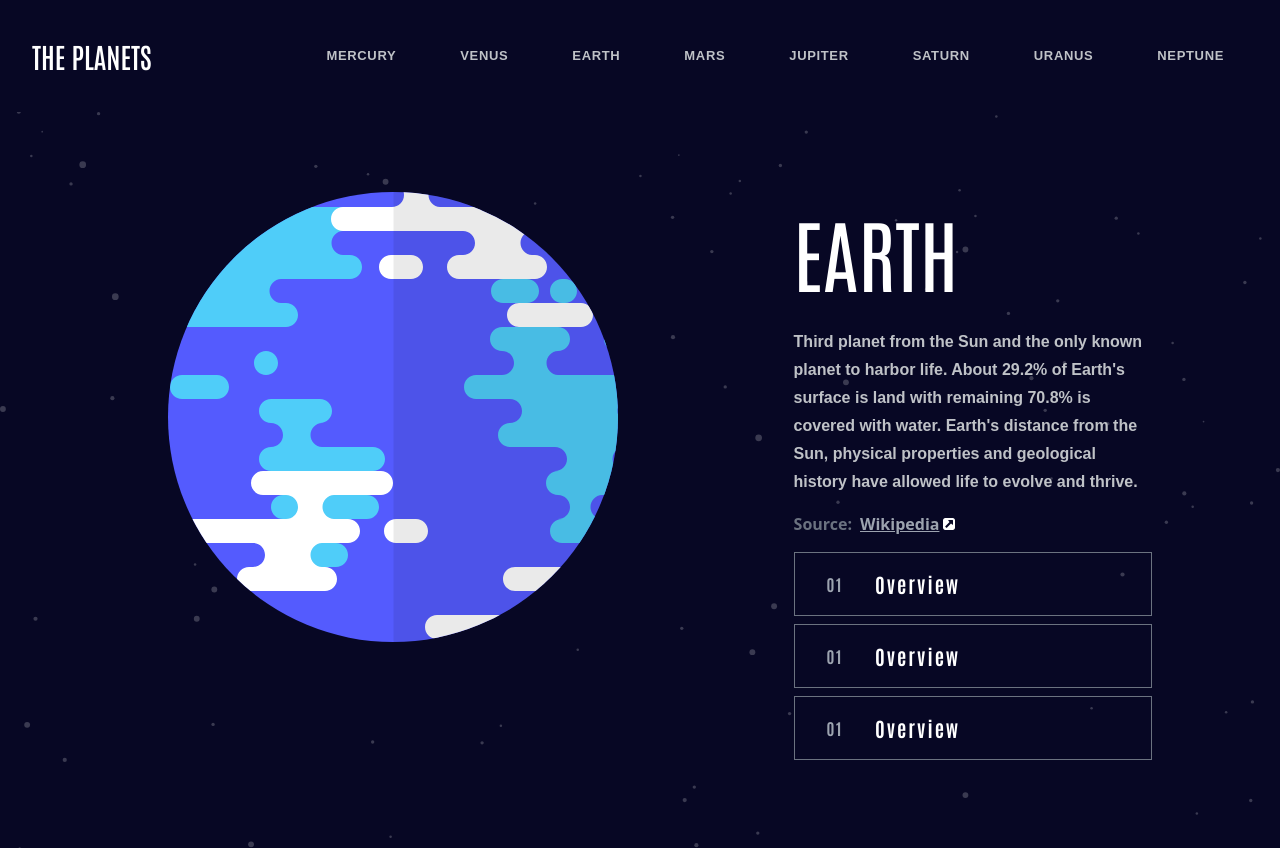
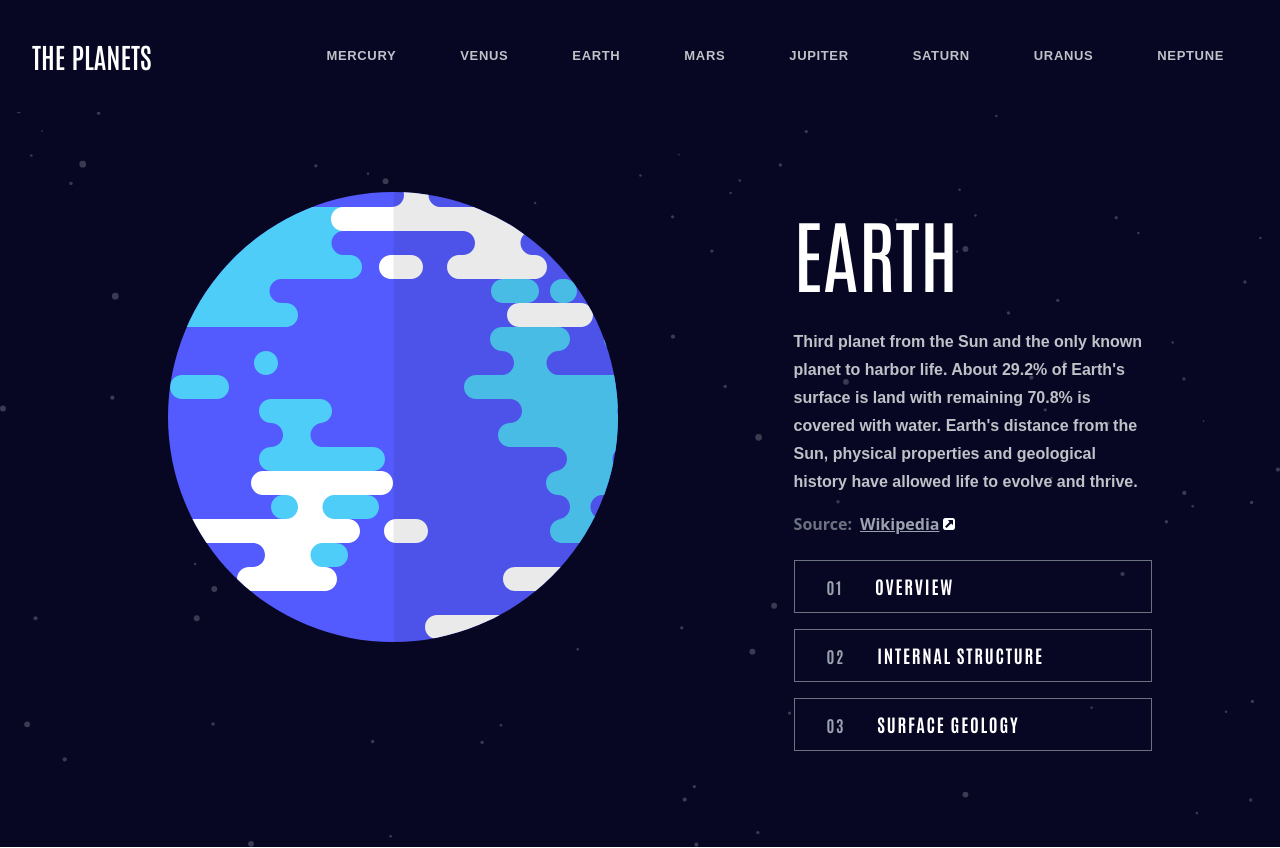
Before and after one commit to SajeedAninda/Planets-Facts, a React (Vite) app: page / in a window 1280 px wide. Built offline with nearby package versions, Linux system fonts and the light colour scheme.

Commit message:
Added buttons and button animations.

```diff
--- a/src/Components/Home/Home.jsx
+++ b/src/Components/Home/Home.jsx
@@ -40,31 +40,31 @@ const Home = () => {
                                 </a>
                             </span>
 
-                            <div className="menus font-antonio mt-4">
-                                <button className='py-4 px-8 flex gap-8 items-center bg-transparent border border-gray-500 w-full mb-2'>
+                            <div className="menus font-antonio mt-6">
+                                <button className='py-3 px-8 flex gap-8 items-center bg-transparent border border-gray-500 w-full mb-4 cursor-pointer hover:scale-105 transition duration-500 hover:bg-gray-800 '>
                                     <p className='text-gray-400 tracking-widest font-bold'>
                                         01
                                     </p>
-                                    <p className='text-white text-[20px] tracking-widest font-bold'>
+                                    <p className='text-white text-[18px] uppercase tracking-widest font-bold'>
                                         Overview
                                     </p>
                                 </button>
 
-                                <button className='py-4 px-8 flex gap-8 items-center bg-transparent border border-gray-500 w-full mb-2'>
+                                <button className='py-3 px-8 flex gap-8 items-center bg-transparent border border-gray-500 w-full mb-4 cursor-pointer hover:scale-105 transition duration-500 hover:bg-gray-800 '>
                                     <p className='text-gray-400 tracking-widest font-bold'>
-                                        01
+                                        02
                                     </p>
-                                    <p className='text-white text-[20px] tracking-widest font-bold'>
-                                        Overview
+                                    <p className='text-white text-[18px] uppercase tracking-widest font-bold'>
+                                        Internal Structure
                                     </p>
                                 </button>
 
-                                <button className='py-4 px-8 flex gap-8 items-center bg-transparent border border-gray-500 w-full mb-2'>
+                                <button className='py-3 px-8 flex gap-8 items-center bg-transparent border border-gray-500 w-full mb-4 cursor-pointer hover:scale-105 transition duration-500 hover:bg-gray-800 '>
                                     <p className='text-gray-400 tracking-widest font-bold'>
-                                        01
+                                        03
                                     </p>
-                                    <p className='text-white text-[20px] tracking-widest font-bold'>
-                                        Overview
+                                    <p className='text-white text-[18px] uppercase tracking-widest font-bold'>
+                                        Surface Geology
                                     </p>
                                 </button>
                             </div>
```
